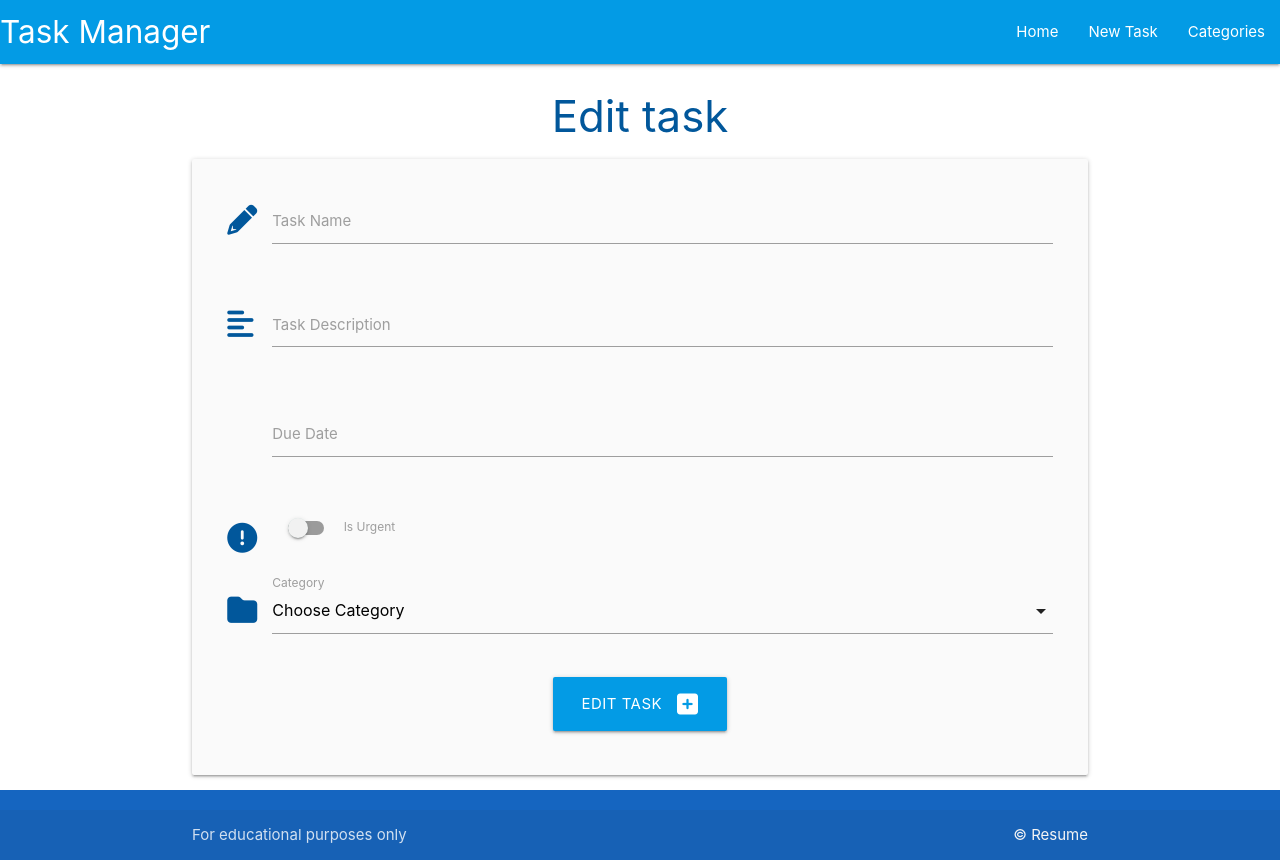
After one commit to ExcellentWish/Database-Management-Systems-Project, a Flask app: template taskmanager/templates/edit_task.html in a window 1280 px wide. The commit adds this page. Run offline with Flask 2, Linux system fonts and the light colour scheme; the template is opened without the code that fills it, so the values that code supplies are empty; some libraries are stand-ins or nearby versions.

Commit message:
Add edit to taskmanager for tasks

```diff
--- /dev/null
+++ b/taskmanager/templates/edit_task.html
@@ -0,0 +1,81 @@
+{% extends "base.html" %}
+{% block content %}
+
+<h3 class="light-blue-text text-darken-4 center-align">Edit task</h3>
+
+<div class="row card-panel grey lighten-5">
+    <form class="col s12" method="POST" action="{{ url_for('edit_task', task_id=task.id) }}">
+        <!-- task name-->
+        <div class="row">
+            <div class="input-field col s12">
+                <i class="fas fa-pencil-alt prefix light-blue-text text-darken-4"></i>
+                <input id="task_name" name="task_name" value="{{ task.task_name }}" minlength="5" maxlength="50" type="text" class="validate">
+                <label for="task_name">Task Name</label>
+            </div>
+        </div>
+        <!-- task description-->
+        <div class="row">
+            <div class="input-field col s12">
+                <i class="fas fa-align-left prefix light-blue-text text-darken-4"></i>
+                <textarea id="task_description" name="task_description" minlength="5" maxlength="200" type="text"
+                    class="materialize-textarea validate">
+                    {{- task.task_description -}}
+                </textarea>
+                <label for="task_description">Task Description</label>
+            </div>
+        </div>
+        <!-- due date-->
+        <div class="row">
+            <div class="input-field col s12">
+                <i class="fas fa-calender prefix light-blue-text text-darken-4"></i>
+                <input id="due_date" name="due_date" value="{{ task.due_date.strftime('%d %B, %Y') }}" type="text" class="datepicker validate">
+                <label for="due_date">Due Date</label>
+            </div>
+        </div>
+        <!-- Is urgent-->
+        <div class="row">
+            <div class="input-field col s12">
+                <!-- Switch -->
+                <div class="switch">
+                    <i class="fas fa-exclamation-circle prefix light-blue-text text-darken-4"></i>
+                    <label for="is_urgent">
+                        {% if task.is_urgent == True %}
+                            <input id="is_urgent" name="is_urgent" type="checkbox" checked>
+                        {% else %}
+                            <input id="is_urgent" name="is_urgent" type="checkbox">
+                        {% endif %}
+                        <span class="lever"></span>
+                        Is Urgent
+                    </label>
+                </div>
+            </div>
+        </div>
+        <!--category_id-->
+        <div class="row">
+            <div class="input-field col s12">
+                <i class="fas fa-folder prefix light-blue-text text-darken-4"></i>
+                <select name="category_id" id="category_id" class="validate" required>
+                    <option value="" disabled selected>Choose Category</option>
+                    {% for category in categories %}
+                        {% if category == task.category %}
+                            <option value="{{ category.id }}" selected>{{ category.category_name }}</option>
+                        {% else %}
+                            <option value="{{ category.id }}">{{ category.category_name }}</option>
+                        {% endif %}
+                    {% endfor %}
+                </select>
+                <label for="category_id">Category</label>
+            </div>
+        </div>
+        <!--Submit button-->
+        <div class="row">
+            <div class="col s12 center-align">
+                <button type="submit" class="btn-large light-blue darken-1">
+                    Edit Task <i class="fas fa-plus-square right"></i>
+                </button>
+            </div>
+        </div>
+    </form>
+</div>
+
+{% endblock %}
--- a/taskmanager/templates/task.html
+++ b/taskmanager/templates/task.html
@@ -16,7 +16,7 @@
     <li>
         <div class="collapsible-header white-text light-blue darken-4">
             <i class="fas fa-caret-down"></i>
-            <strong>{{ task.task_name }}</strong> : {{ task.due_date }}
+            <strong>{{ task.task_name }}</strong> : {{ task.due_date.strftime("%d %B, %Y")  }}
             {% if task.is_urgent == True %}
                 <i class="fas fa-exclamation-circle light-blue-text text-lighten-2"></i>
             {% endif %}
@@ -24,6 +24,9 @@
         <div class="collapsible-body">
             <strong>{{ task.category}}</strong>
             <p>{{ task.task_description }}</p>
+            <p>
+                <a href="{{ url_for('edit_task', task_id=task.id) }}" class="btn green accent-4">Edit</a>
+            </p>
         </div>
     </li>
     {% endfor %}
```
Also changed, not shown: taskmanager/routes.py (+13 -0 lines).
